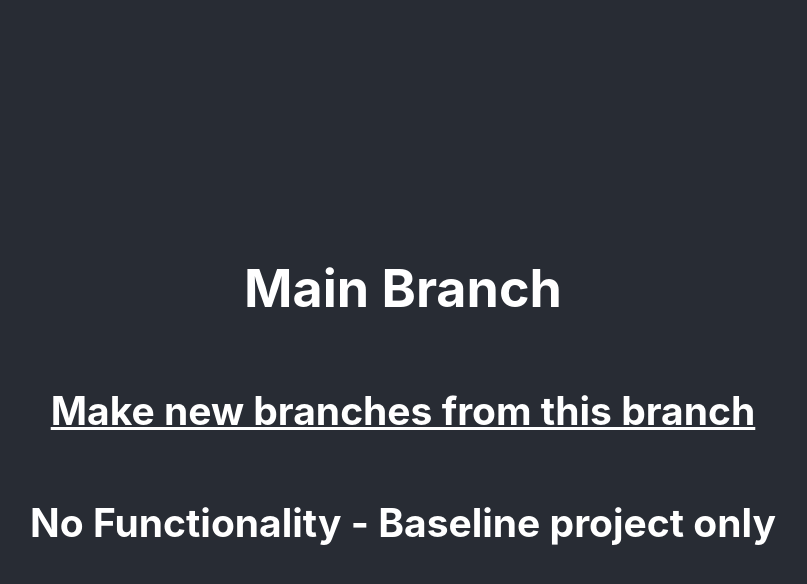
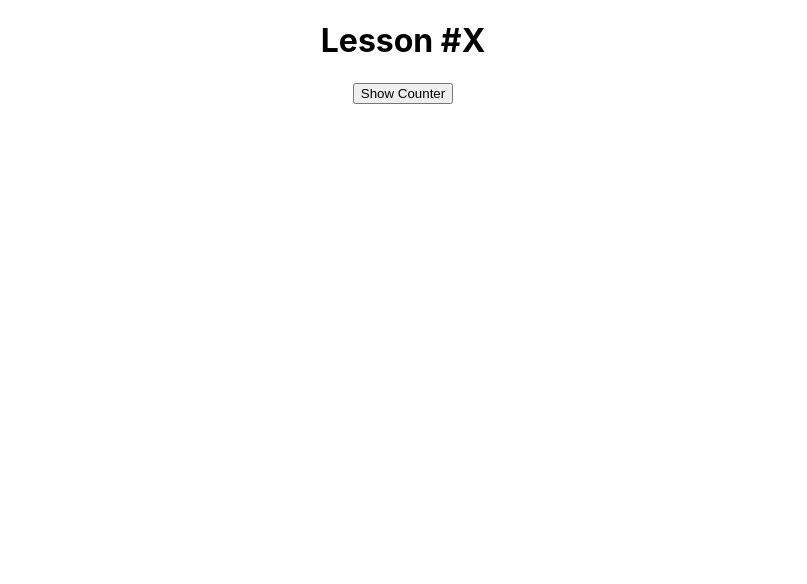
Before and after one commit to tristanbagnulo/youtube-tutorial-learn-react-for-beginners-in-2021, a React (Create React App) app: page / in a window 1280 px wide. Shown: the top 584 px of the page, without its empty margins (237-1044 px from the left). Built offline with nearby package versions, Linux system fonts and the light colour scheme.

Commit message:
Finished lesson 8 & added code comments.

```diff
--- a/src/App.js
+++ b/src/App.js
@@ -1,16 +1,59 @@
 import './App.css';
+import React, { useState, useEffect } from "react";
+import Counter from "./Components/Counter";
 
 function App() {
+
+  // TOPIC #1 - |The React Lifecycle of a Functional Component|
+
+  // 1. |Mounting| - The component is rendered onto the
+  // page for the first time (mounted).
+  // 2. |Updating| - Re-renders the given component when
+  // is changes or if the component has a state variable
+  // that updates.
+  // 3. |Unmounting| - A component is removed an is no
+  // longer shown on a page.
+
+  // e.g. - |Show and Hide Counter|
+
+  // ||Documentation||
+  // |Workflow Description|
+  // 1. When the site is loaded, only the "Show Counter"
+  // button is shown. At this point, it is not mounted.
+  // 2. When "Show Counter" is clicked, the counter
+  // component is "Mounted" and now displays with a
+  // current count of 0.
+  // 3. Pressing the "Increase Count" button will
+  // "Update" the Counter component to increase its the
+  // displayed "Current count: ".
+  // Also when the counter is shown, the button's text
+  // updates to "Hide Counter".
+  // 4. Finally, the "Hide Coutner" button can be pressed
+  // again to hide "Unmount:" the Counter component. It
+  // it now no longer appears on the page.
+
+  // |Code Documentation|
+  /* The below code has a state variable called `showCounter` that
+  is initialized   using the `useState` hook. The initial value of
+  `showCounter` is false.
+  The component renders a `div` element with a heading and a button.
+  When the button is clicked, the value of `showCounter` is toggled
+  by calling `setShowCounter` with the negated value of `showCounter`.
+  The text displayed on the button also changes based on the value
+  of `showCounter`.
+  If `showCounter` is `true`, the component also renders a `Counter`
+  component. If `showCounter` is `false`, the `Counter` component is not
+  rendered. */
+
+  const [showCounter, setShowCounter] = useState(false);
+
   return (
     <div className="App">
-      <header className="App-header">
-
-        {/* TODO - WHEN NEW BRANCH CREATED Remove below 3 headers. */}
-        <h1>Main Branch</h1>
-        <h2><u>Make new branches from this branch</u></h2>
-        <h2>No Functionality - Baseline project only</h2>
-
-      </header>
+        <h1>Lesson #X</h1>
+        <button onClick={() => setShowCounter(!showCounter)}>
+          {showCounter ? "Hide Counter" : "Show Counter"}
+        </button>
+        {showCounter && <Counter />}
     </div>
   );
 }
--- /dev/null
+++ b/src/Components/Counter.js
@@ -0,0 +1,27 @@
+import React, {useState, useEffect } from "react";
+
+const Counter = () => {
+    const [count, setCount] = useState(0);
+
+    // TOPIC #2 - |The `useEffect` hook|
+    // The `useEffect` hook will run once when
+    // a component is Mounted or Updated below. More on next lesson.
+    useEffect(() => {
+        console.log("The component was mounted/updated and the useEffect ran. Run #: " + count);
+        //Adding a return makes something happen when the component
+        //is unmounted.
+        return () => {
+            console.log("The component was unmounted.");
+        }
+    });
+
+    return (
+        <div>
+            <h4>Counter</h4>
+            <p>Current count: {count}</p>
+            <button onClick={() => setCount(count +1)}>Increase Count</button>
+        </div>
+    );
+};
+
+export default Counter;
```
